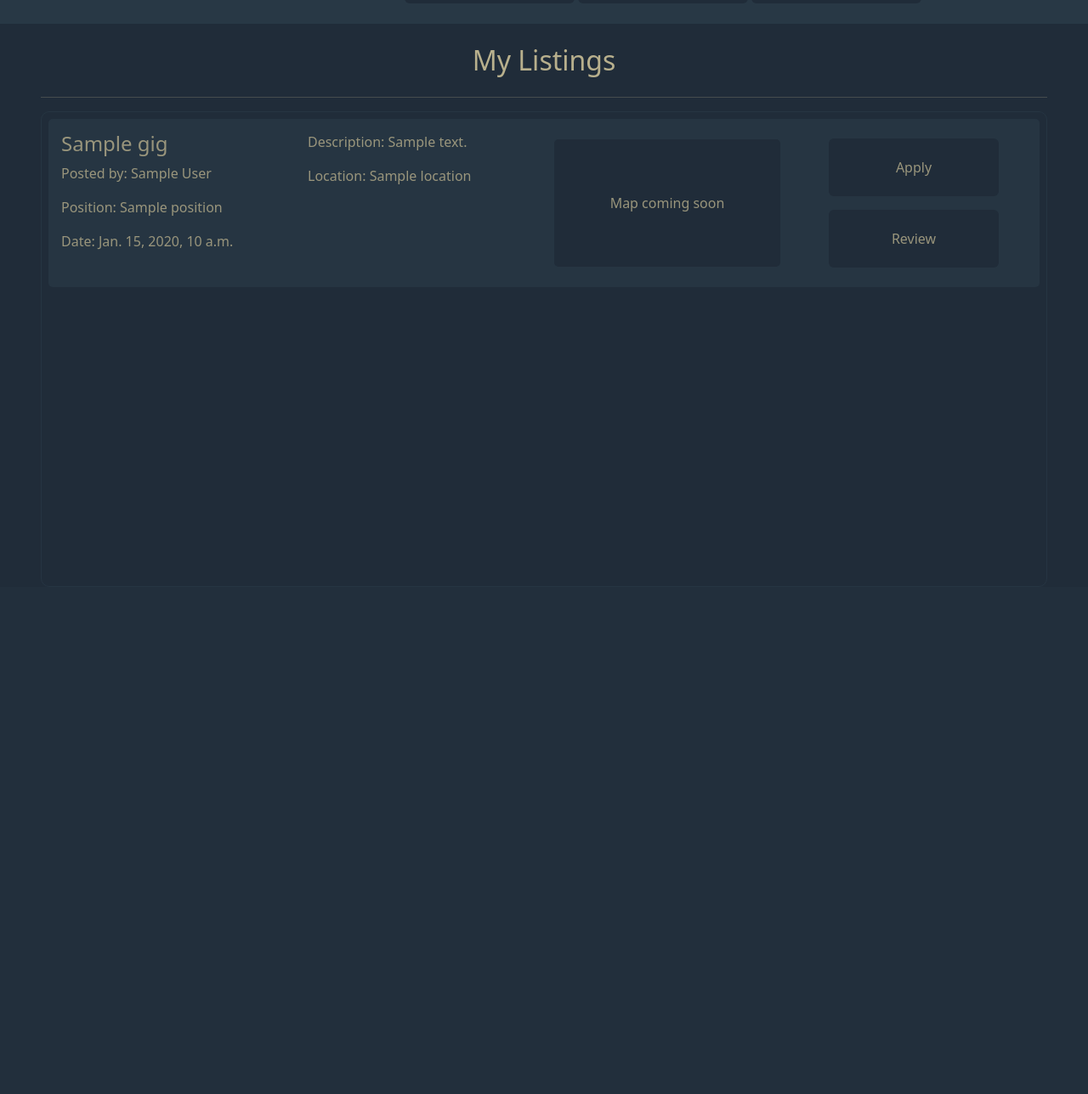
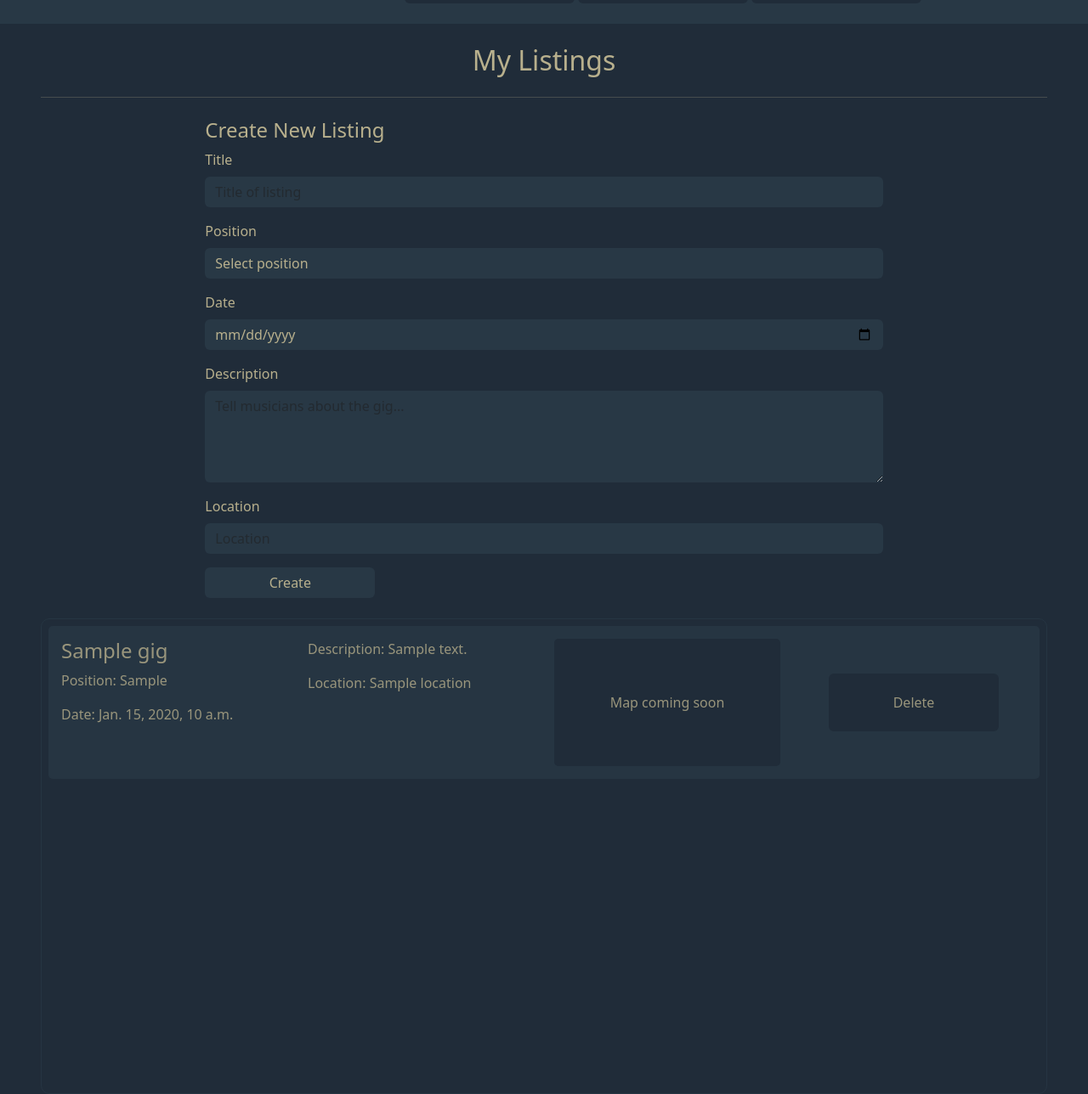
Before and after one commit to yehorm14/Find_My_Gig, a Django app: template templates/gigs/my_listings.html in a window 1280 px wide. Shown: the part 128-1416 px from the top of the page at 85% size. Before the commit the page ends 422 px from the top, so only its background shows below. Run offline with Django 4.2, Linux system fonts and the light colour scheme; the template is opened without the code that fills it: most values are stand-ins (such as "Sample title", 1, 10 or a date in 2020).

Commit message:
my_listings.html updated

```diff
--- a/templates/gigs/my_listings.html
+++ b/templates/gigs/my_listings.html
@@ -10,23 +10,65 @@ My Listings
 {% endblock %}
 
 {% block body_block %}
+<div id="status-message"></div>
 <div class="text-center m-4">
   <h2>My Listings</h2>
 </div>
 
 <hr class="mx-5">
 
+<div class="row justify-content-center m-4">
+  <div class="col-8">
+    <h4>Create New Listing</h4>
+    <div class="mb-3">
+      <label for="gig-title" class="form-label">Title</label>
+      <input type="text" class="form-control" id="gig-title" placeholder="Title of listing" />
+    </div>
+
+     <div class="mb-3">
+      <label for="gig-position" class="form-label">Position</label>
+      <select class="form-control" id="gig-position">
+        <option value="">Select position</option>
+        <option value="Guitar">Guitar</option>
+        <option value="Drums">Drums</option>
+        <option value="Vocals">Vocals</option>
+        <option value="Bass">Bass</option>
+        <option value="Other">Other</option>
+      </select>
+    </div>
+
+    <div class="mb-3">
+      <label for="gig-date" class="form-label">Date</label>
+      <input type="date" class="form-control" id="gig-date" />
+    </div>
+
+    <div class="mb-3">
+      <label for="gig-description" class="form-label">Description</label>
+      <textarea class="form-control" id="gig-description" rows="4" placeholder="Tell musicians about the gig..."></textarea>
+    </div>
+
+    <div class="mb-3">
+      <label for="gig-location" class="form-label">Location</label>
+      <input type="text" class="form-control" id="gig-location" placeholder="Location" />
+    </div>
+
+    <button type="button" id="create-gig-btn"
+            class="btn btn-primary nice-button primary-color">
+      Create
+    </button>
+  </div>
+</div>
+
 <div class="row justify-content-center">
   <div class="col mx-5">
-    <div class="listings-container">
-      <!--for loop for gig in gigs-->
+    <div id="my-listings-list" class="listings-container">
+      {% for gig in listings %}
         <div class="listing-card m-2">
             <div class="row">
                 <div class="col">
                     <h4>{{ gig.title }}</h4>
-                    <p>Posted by: {{ gig.author }}</p>
-                    <p>Position: {{ gig.position }}</p>
-                    <p>Date: {{ gig.date }}</p>
+                    <p>Position: {{ gig.req_instruments }}</p>
+                    <p>Date: {{ gig.deadline }}</p>
                 </div>
 
                 <div class="col">
@@ -44,17 +86,19 @@ My Listings
                 </div>
 
                 <div class="col-3 d-flex flex-column align-items-center text-center justify-content-center">
-                    <button href="" class="btn btn-primary nice-button background-color w-100 my-2">
-                        <p class="m-3 mx-5">Apply</p>
-                    </button>
-
-                    <button href="" class="btn btn-primary nice-button background-color w-100 my-2">
-                        <p class="m-3 mx-5">Review</p>
+                    <button type="button"
+                            class="delete-listing-btn btn btn-primary nice-button background-color w-100 my-2"
+                            data-lisitngs-id="{{ gig.id }}">
+                    <p class="m-3 mx-5">Delete</p>
                     </button>
                 </div>
             </div>
         </div>
+      {% endfor %}
     </div>
-    </div>
+  </div>
 </div>
 {% endblock %}
+{% block scripts_block %}
+    <script src="{% static 'find_my_gig/js/dashboard.js' %}"></script>
+{% endblock %}
```
